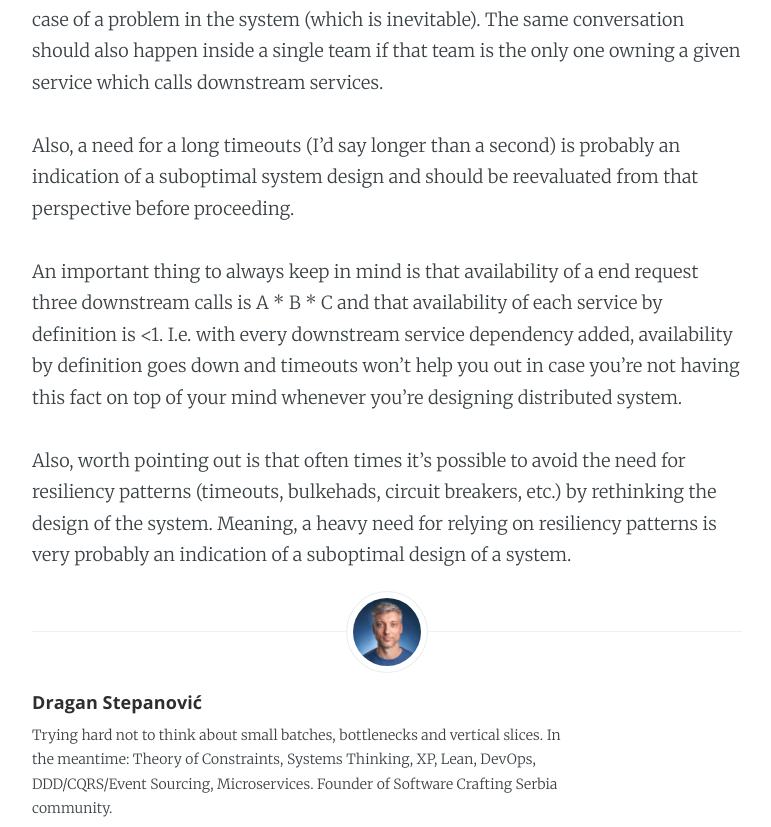
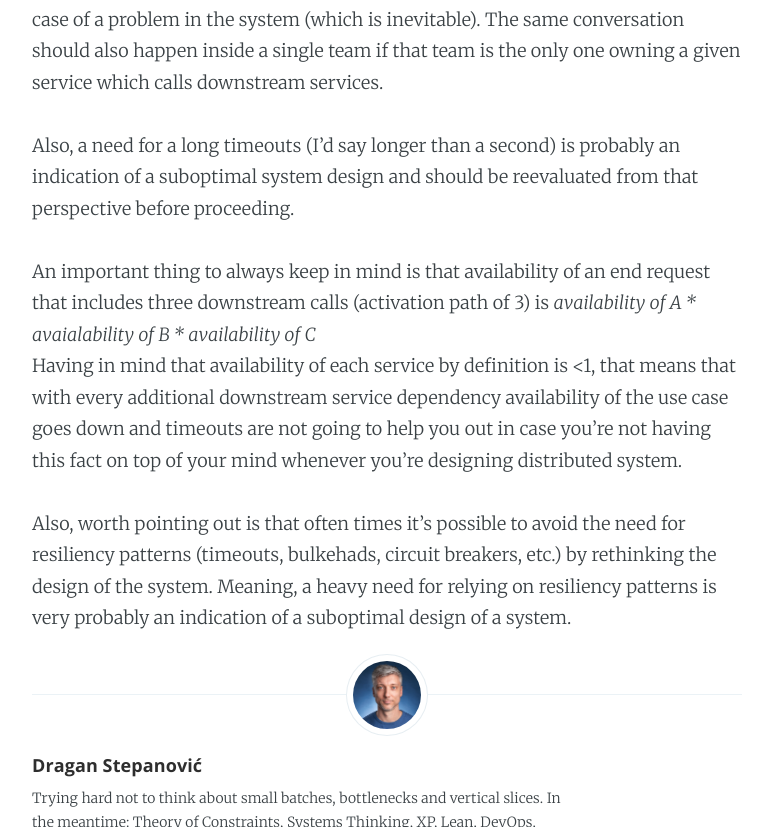
Before and after one commit to dragan-stepanovic/dragan-stepanovic.github.io, a Jekyll site: the page built from _posts/2020-07-19-on-timeouts.md, in a window 1280 px wide and 900 px high, scrolled down 1579 px, cut to the strip 0-827 px from the top of the window. Shown: the whole strip, without its empty margins (253-1024 px from the left). Built offline with Jekyll 4.4.1, drawn with Linux system fonts in a browser that asks for light colours.

Commit message:
Update 2020-07-19-on-timeouts.md

```diff
--- a/_posts/2020-07-19-on-timeouts.md
+++ b/_posts/2020-07-19-on-timeouts.md
@@ -24,7 +24,9 @@ The same conversation should also happen inside a single team if that team is th
 
 Also, a need for a long timeouts (I'd say longer than a second) is probably an indication of a suboptimal system design and should be reevaluated from that perspective before proceeding.
 
-An important thing to always keep in mind is that availability of a end request  three downstream calls is A * B * C and that availability of each service by definition is <1. I.e. with every downstream service dependency added, availability by definition goes down and timeouts won't help you out in case you're not having this fact on top of your mind whenever you're designing distributed system.
+An important thing to always keep in mind is that availability of an end request that includes three downstream calls (activation path of 3) is
+_availability of A * avaialability of B * availability of C_
+Having in mind that availability of each service by definition is <1, that means that with every additional downstream service dependency availability of the use case goes down and timeouts are not going to help you out in case you're not having this fact on top of your mind whenever you're designing distributed system.
 
 Also, worth pointing out is that often times it's possible to avoid the need for resiliency patterns (timeouts, bulkehads, circuit breakers, etc.) by rethinking the design of the system.
 Meaning, a heavy need for relying on resiliency patterns is very probably an indication of a suboptimal design of a system.
```
